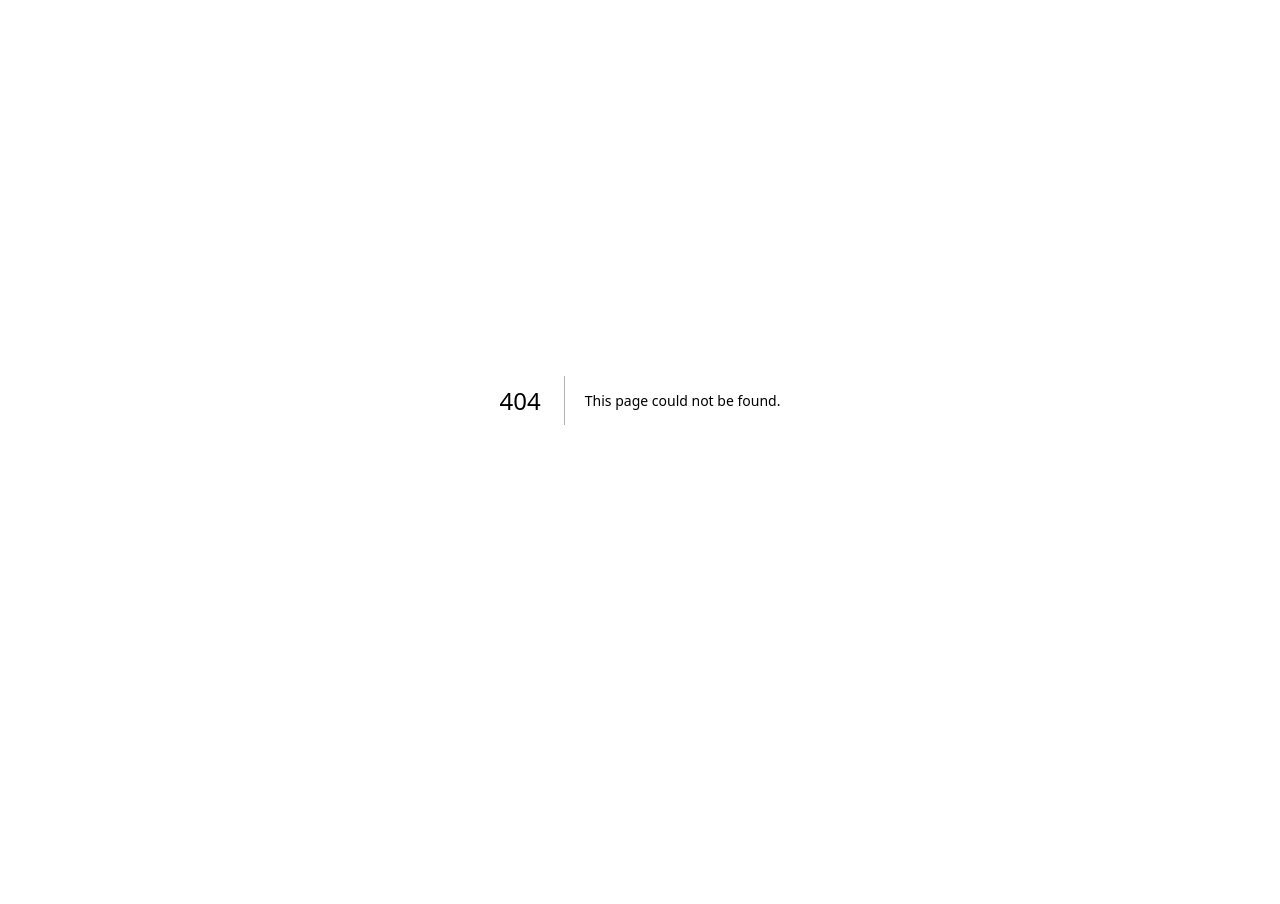
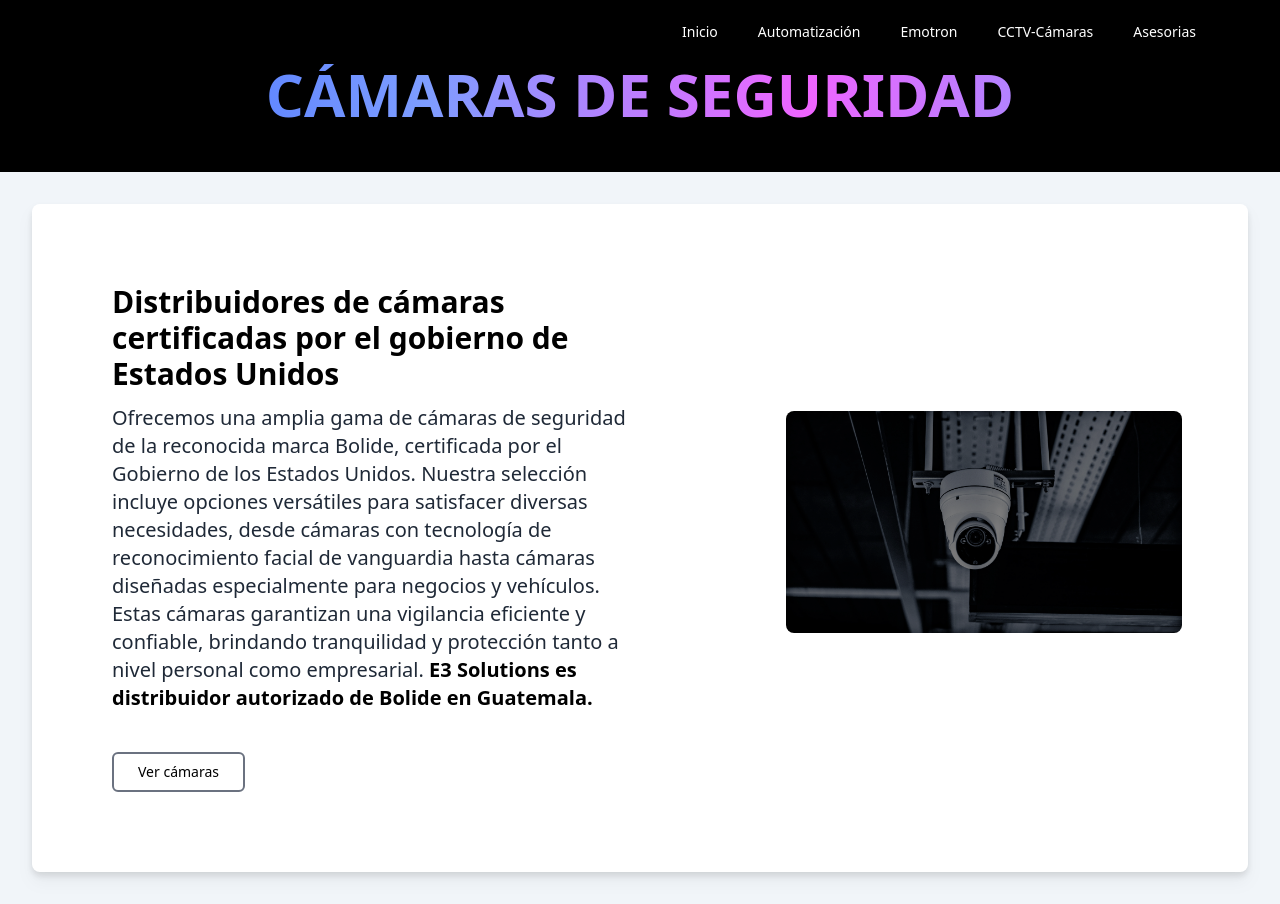
Before and after one commit to esc20936/e3website, a Next.js app: page /camaras in a window 1280 px wide. Before the commit this address had no page. Before the commit the page ends 800 px from the top, so only its background shows below. Built offline with nearby package versions, Linux system fonts and the light colour scheme.

Commit message:
feat(): add cameras page

```diff
--- a/src/app/Components/Nav.tsx
+++ b/src/app/Components/Nav.tsx
@@ -55,7 +55,7 @@ const Navbar = (
                 Emotron
               </Link>
               <Link
-                href="/contact"
+                href="/camaras"
                 className={`${textColor} hover:text-gray-400 px-3 py-2 rounded-md text-sm font-medium`}
               >
                 CCTV-Cámaras
@@ -152,7 +152,7 @@ const Navbar = (
                 Emotron
               </Link>
               <Link
-                href="/contact"
+                href="/camaras"
                 className={`${textColor} hover:text-gray-400 block px-3 py-2 rounded-md text-sm font-medium`}
               >
                 CCTV-Cámaras
--- /dev/null
+++ b/src/pages/camaras.tsx
@@ -0,0 +1,80 @@
+import React from "react";
+import "../app/globals.css";
+import Navbar from "@/app/Components/Nav";
+import Image from "next/image";
+import { motion } from "framer-motion";
+import camaraImage from "../../public/Images/Camaras/camara.webp";
+
+export default function Automatization() {
+  return (
+    <main className="flex flex-col h-screen w-full items-start justify-start">
+      {/* backround */}
+      <Navbar theme="dark" />
+      {/* Hero Section */}
+      <div className="flex flex-col  items-center justify-center h-1/4 w-full bg-black">
+        <h1 className="text-3xl md:text-6xl font-bold colorText mb-12">
+          Cámaras de seguridad
+        </h1>
+      </div>
+      {/* Info section */}
+      <div className=" flex flex-col items-center justify-center w-full h-auto p-8 bg-slate-100">
+        {/* row items */}
+        <div className="flex flex-col lg:flex-row items-center justify-center w-full h-auto  bg-white rounded-lg drop-shadow-lg">
+          {/* left side */}
+          <div className="flex flex-col items-start justify-end flex-1 w-full md:w-5/6 p-4 md:p-20 text-center  ">
+            {/* why do it with us */}
+            <h1 className="text-xl md:text-3xl font-bold text-black text-left">
+              Distribuidores de cámaras certificadas por el gobierno de Estados
+              Unidos
+            </h1>
+            <p className="mt-3 text-md md:text-xl text-gray-800  font-normal text-left">
+              Ofrecemos una amplia gama de cámaras de seguridad de la reconocida
+              marca Bolide, certificada por el Gobierno de los Estados Unidos.
+              Nuestra selección incluye opciones versátiles para satisfacer
+              diversas necesidades, desde cámaras con tecnología de
+              reconocimiento facial de vanguardia hasta cámaras diseñadas
+              especialmente para negocios y vehículos. Estas cámaras garantizan
+              una vigilancia eficiente y confiable, brindando tranquilidad y
+              protección tanto a nivel personal como empresarial.
+              <span className="text-black font-semibold">
+                {" "}
+                E3 Solutions es distribuidor autorizado de Bolide en
+                Guatemala.
+              </span>
+            </p>
+
+            {/* Si tienes dudas comunicate con nosotros */}
+            <div className="flex flex-col items-center justify-center mt-10 space-x-4">
+              <motion.button
+                whileHover={{ scale: 1.1 }}
+                whileTap={{ scale: 0.9 }}
+                className=" text-black border-solid border-2 border-gray-500  px-6 py-2 rounded-md text-sm"
+              >
+                <a
+                  href="https://drive.google.com/file/d/1mtrdh95-J2UWCsmRK5lNJNKuj5PbrwEk/view"
+                  className="font-medium"
+                >
+                  Ver cámaras
+                </a>
+              </motion.button>
+            </div>
+          </div>
+          <div className="flex flex-col items-center justify-center flex-1 w-full md:w-1/2  text-center ">
+            <aside className="flex flex-col items-center justify-center flex-1 w-3/4 md:w-3/4 my-8 md:mt-0 ">
+              <Image
+                src={camaraImage}
+                alt="Hero"
+                className="
+              rounded-lg
+
+              brightness-50 hover:brightness-100 transform hover:scale-105 transition duration-500 ease-in-out
+
+              "
+              />
+            </aside>
+          </div>
+        </div>
+      </div>
+    </main>
+  );
+}
```
Also changed, not shown: public/Images/Camaras/camara.webp (added).
